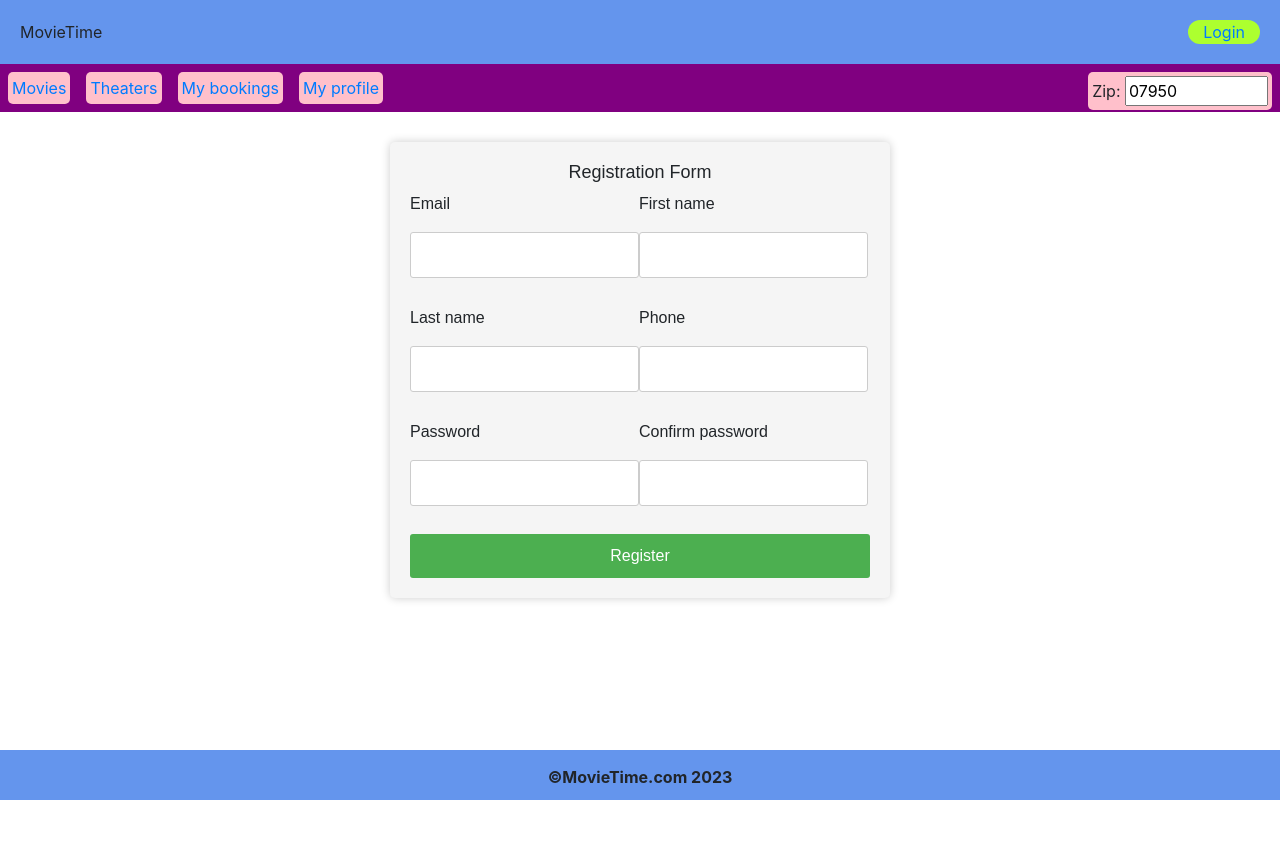
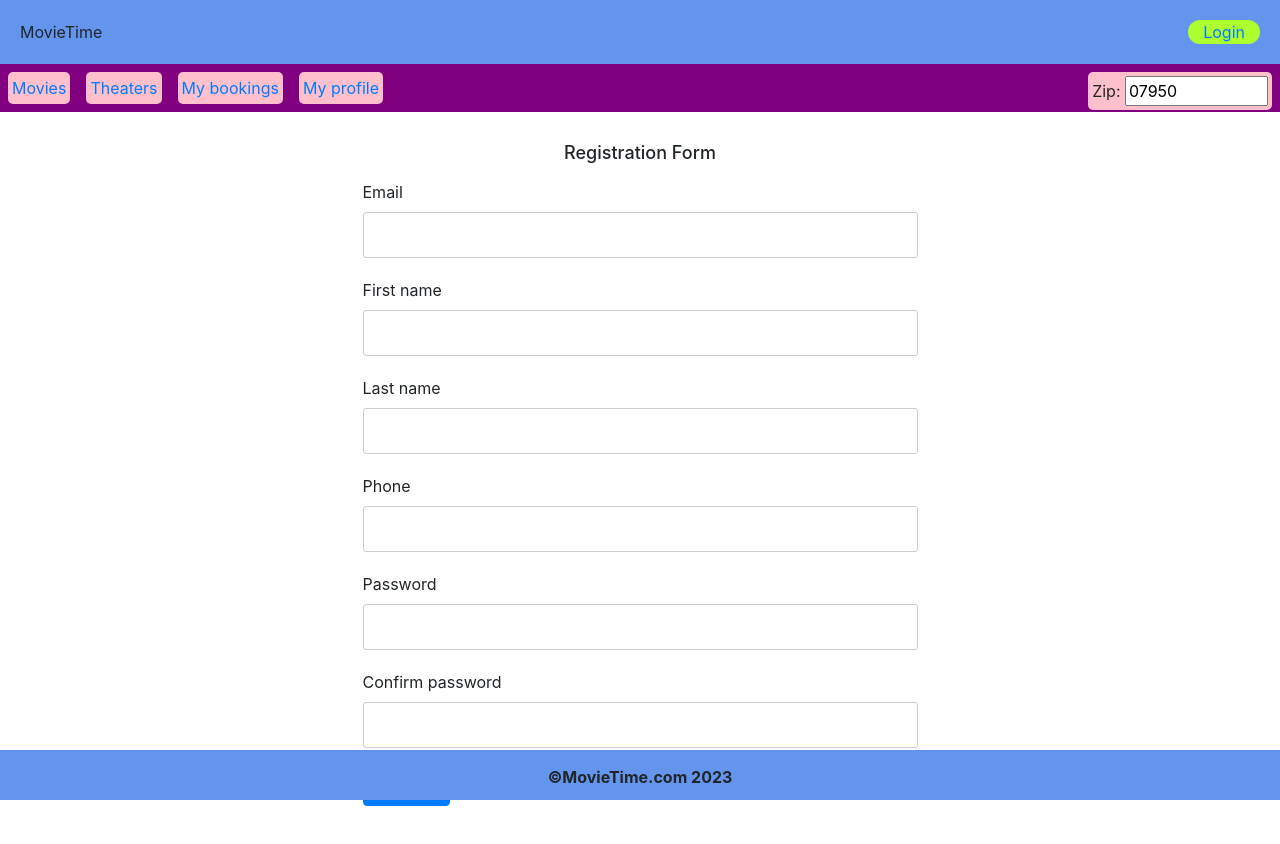
Before and after one commit to sarika-kulkarni/movietime-ui, a React (Create React App) app: page /movietime/register in a window 1280 px wide. Before the commit the page ends 800 px from the top, so only its background shows below. Built offline with nearby package versions, Linux system fonts and the light colour scheme.

Commit message:
Added registration form

```diff
--- a/src/App.css
+++ b/src/App.css
@@ -52,9 +52,6 @@ input[type="submit"]:hover {
   flex-flow: row wrap;
   justify-content: center;
   clear: both;
-  background-color: gray;
-  border: 1px solid;
-  border-radius: 10px;
 }
 
 .movie {
@@ -64,6 +61,13 @@ input[type="submit"]:hover {
   margin: 20px;
   text-align: center;
   border-radius: 10px;
+}
+
+.movie-poster {
+  background-repeat: 'no-repeat';
+  background-size: 'contain';
+  height: 200px;
+  width: 200px;
 }
 
 .available {
@@ -113,6 +117,13 @@ header {
   border-radius: 20px;
 }
 
+.show-time {
+  background-color: greenyellow;
+  padding: 0 15px;
+  border-radius: 20px;
+  margin: 0 10px;
+}
+
 .nav-zip {
   float: right;
 }
@@ -141,3 +152,19 @@ footer {
   padding: 0 10px;
   margin: 0 5px;
 }
+
+.seat {
+  margin: 12px;
+}
+
+.seat p {
+  margin-bottom: 0;
+}
+
+.seat-map {
+  background-color: lightgreen;
+}
+
+.validation-error {
+  color: red;
+}
--- a/src/app/components/booking.js
+++ b/src/app/components/booking.js
@@ -16,31 +16,31 @@ export default function Booking(props){
     return (
         <div className="container">
             <div className="row justify-content-center">
-                <div className="col-4">Booking reference:</div>
-                <div className="col-4">{booking.bookingId}</div>
+                <div className="col-2 font-weight-bold">Booking reference:</div>
+                <div className="col-2">{booking.bookingId}</div>
             </div>
             <div className="row justify-content-center">
-                <div className="col-4">Booking date:</div>
-                <div className="col-4">{booking.bookingDate}</div>
+                <div className="col-2 font-weight-bold">Booking date:</div>
+                <div className="col-2">{booking.bookingDate}</div>
             </div>
             <div className="row justify-content-center">
-                <div className="col-4">Number of adult tickets:</div>
-                <div className="col-4"> {booking.adultTickets}</div>
+                <div className="col-2 font-weight-bold">Adult tickets:</div>
+                <div className="col-2"> {booking.adultTickets}</div>
             </div>
             <div className="row justify-content-center">
-                <div className="col-4">Number of child tickets:</div>
-                <div className="col-4"> {booking.childTickets}</div>
+                <div className="col-2 font-weight-bold">Child tickets:</div>
+                <div className="col-2"> {booking.childTickets}</div>
             </div>
             <div className="row justify-content-center">
-                <div className="col-4">Seats:</div>
-                <div className="col-4">
+                <div className="col-2 font-weight-bold">Seats:</div>
+                <div className="col-2">
                     {getBookedSeats(booking.seats).map((seatId) => (
                     <span className="booked-seats">{seatId}</span>
                     ))}
                 </div>
             </div>
             <div className="row justify-content-center">
-                <div className="col-8">
+                <div className="col-2">
                     <button className="btn btn-primary mb-2" onClick={cancelBooking}>Cancel booking</button>
                 </div>
             </div>
--- a/src/app/components/movie.js
+++ b/src/app/components/movie.js
@@ -8,6 +8,11 @@ export default function Movie(props){
     const dispatch = useDispatch();
     const navigate = useNavigate();
 
+    const moviePosterUrl = `img/movie_${props.details.movieId}.jpg`
+    const moviePosterStyle = {
+        backgroundImage: `url(${moviePosterUrl})`
+    }
+
     const onSelectMovie = () => {
         const selectMovieAction = selectMovie({movie: props.details});
         dispatch(selectMovieAction);
@@ -16,6 +21,7 @@ export default function Movie(props){
 
     return (
         <div className="movie" onClick={onSelectMovie}>
+            <div className="movie-poster" style={moviePosterStyle}></div>
             <p>{props.details.title}</p>
         </div>
     )
--- a/src/app/components/movieShows.js
+++ b/src/app/components/movieShows.js
@@ -26,12 +26,20 @@ export default function MovieShows(props){
     return(
         <>
             { data.map((showDetails) => (
-            <div key={showDetails.theater.theaterId} className="movie-shows">
-                <p>{showDetails.theater.theaterName}</p>
-                <div className="shows">
-                { showDetails.movieShows.map((show) => (
-                    <MovieShow key={show.movieShowId} show={show} theater={showDetails.theater}/>
-                ))}
+            <div key={showDetails.theater.theaterId} className="container m-3">
+                <div className="row justify-content-center">
+                    <div className="col-4">{showDetails.theater.theaterName}</div>
+                </div>
+                <div className="row justify-content-center">
+                    <div className="col-4">Zip: {showDetails.theater.zip}</div>
+                </div>
+
+                <div className="row justify-content-center">
+                    <div className="col-4">
+                        { showDetails.movieShows.map((show) => (
+                            <MovieShow key={show.movieShowId} show={show} theater={showDetails.theater}/>
+                        ))}
+                    </div>
                 </div>
             </div>
             ))}
--- a/src/app/components/seatMap.js
+++ b/src/app/components/seatMap.js
@@ -53,7 +53,8 @@ export default function SeatMap(props){
             columns.push(
             <td key={`${rowId}${i}`}>
                 <div className={`seat ${booked ? 'booked' : 'available'}`}>
-                    <input type="checkbox" value={`${rowId}:${i}`} disabled={booked} onClick={selectSeat}/>
+                    <p><input type="checkbox" value={`${rowId}:${i}`} disabled={booked} onClick={selectSeat}/></p>
+                    <p>{`${rowId}${i}`}</p>
                 </div>
             </td>
             );
@@ -73,7 +74,7 @@ export default function SeatMap(props){
 
     return (
         <>
-            <table>
+            <table className="seat-map">
                 <tbody>{seatMapRows(numberOfRows, numberOfSeatsPerRow)}</tbody>
             </table>
         </>
--- a/src/app/components/theater.js
+++ b/src/app/components/theater.js
@@ -1,8 +1,15 @@
 export default function Theater(props){
 
     return (
-        <div className="theater">
-            <p>{props.details.theaterName}</p>
+        <div className="container m-4">
+            <div className="row justify-content-center">
+                <div className="col-2 font-weight-bold">Theater name:</div>
+                <div className="col-4">{props.details.theaterName}</div>
+            </div>
+            <div className="row justify-content-center">
+                <div className="col-2 font-weight-bold">Zip:</div>
+                <div className="col-4">{props.details.zip}</div>
+            </div>
         </div>
     )
 }
--- a/src/app/routes/bookShow.jsx
+++ b/src/app/routes/bookShow.jsx
@@ -53,17 +53,36 @@ export default function Booking(){
     }
 
     return (
-        <form onSubmit={onBookShow}>
+        <>
             <p className={isSuccess ? 'success-message' : 'failure-message'}>
                 {isSuccess && `Your booking is confirmed. Booking reference number: ${data.bookingId}`}
                 {isError && 'Sorry, unable to book your show now'}
             </p>
-            <p>Select show date: <input type="date" onChange={onSelectShowDate}/></p>
-            <p>Number of adult tickets: <input type="number" onChange={(e) => setAdultTickets(e.target.value)} /></p>
-            <p>Number of child tickets: <input type="number" onChange={(e) => setChildTickets(e.target.value)} /></p>
-            <p>Select seats:</p>
-            <SeatMap showDate={selectedShowDate} movieShowId={movieShow.movieShowId} onSeatSelect={updateRequestedSeats}/>
-            <p><input type="submit" value="Book show" /></p>
-        </form>
+            <form onSubmit={onBookShow}>
+                <div className="form-group">
+                    <p className={isSuccess ? 'success-message' : 'failure-message'}>
+                    {isSuccess && `Your booking is confirmed. Booking reference number: ${data.bookingId}`}
+                    {isError && 'Sorry, unable to book your show now'}
+                    </p>
+                </div>
+                <div className="form-group">
+                    <label>Show date:</label>
+                    <input className="form-control" type="date" onChange={onSelectShowDate}/>
+                </div>
+                <div className="form-group">
+                    <label>Number of adult tickets:</label>
+                    <input className="form-control" min="1" type="number" onChange={(e) => setAdultTickets(e.target.value)} />
+                </div>
+                <div className="form-group">
+                    <label>Number of child tickets:</label>
+                    <input className="form-control" min="1" type="number" onChange={(e) => setChildTickets(e.target.value)} />
+                </div>
+                <div className="form-group">
+                    <label>Select seats:</label>
+                    <SeatMap showDate={selectedShowDate} movieShowId={movieShow.movieShowId} onSeatSelect={updateRequestedSeats}/>
+                </div>
+                <button type="submit" className="btn btn-primary mb-2">Book show</button>
+            </form>
+        </>
     )
 }
--- a/src/app/routes/login.jsx
+++ b/src/app/routes/login.jsx
@@ -37,11 +37,16 @@ export default function Login(){
         <form method="post" onSubmit={handleLoginRequest}>
             <div className="form-group">
                 <label>Username</label>
-                <input className="form-control" type="text" name="username" onChange={(e) => {setUsername(e.target.value)}} />
+                <input required className="form-control"
+                pattern="[a-z0-9._%+-]+@[a-z0-9.-]+\.[a-z]{2,}$"
+                type="text" name="username"
+                onChange={(e) => {setUsername(e.target.value)}} />
             </div>
             <div className="form-group">
                 <label>Password</label>
-                <input className="form-control" type="password" name="password" onChange={(e) => {setPassword(e.target.value)}} />
+                <input required className="form-control"
+                type="password" name="password"
+                onChange={(e) => {setPassword(e.target.value)}} />
             </div>
             <button type="submit" className="btn btn-primary mb-2">Login</button>
             <p className="register-link">Not a user? <Link to="/movietime/register">Register</Link></p>
--- a/src/app/routes/movieDetails.jsx
+++ b/src/app/routes/movieDetails.jsx
@@ -7,10 +7,19 @@ export default function MovieDetails() {
 
     return (
         <>
-            <div className="movie-details">
-                <p><span>Director:</span><span>{movieDetails.director}</span></p>
-                <p><span>Genre:</span><span>{movieDetails.genre}</span></p>
-                <p><span>Duration:</span><span>{movieDetails.duration} minutes</span></p>
+            <div className="container">
+                <div className="row justify-content-center">
+                    <div className="col-2 font-weight-bold">Director:</div>
+                    <div className="col-2">{movieDetails.director}</div>
+                </div>
+                <div className="row justify-content-center">
+                    <div className="col-2 font-weight-bold">Genre:</div>
+                    <div className="col-2">{movieDetails.genre}</div>
+                </div>
+                <div className="row justify-content-center">
+                    <div className="col-2 font-weight-bold">Duration:</div>
+                    <div className="col-2">{movieDetails.duration}</div>
+                </div>
             </div>
             <MovieShows key={movieDetails.movieId} movieId={movieDetails.movieId} />
         </>
--- a/src/app/routes/myProfile.jsx
+++ b/src/app/routes/myProfile.jsx
@@ -46,19 +46,44 @@ export default function MyProfile(){
     if(updating){
         return(
             <form onSubmit={updateMyProfile}>
-                <p>First name: <input type="text" value={firstName} onChange={(e) => {e.preventDefault(); setFirstName(e.target.value);}}/></p>
-                <p>Last name: <input type="text" value={lastName} onChange={(e) => {e.preventDefault(); setLastName(e.target.value)}}/></p>
-                <p>Phone: <input type="text" value={phone} onChange={(e) => {e.preventDefault(); setPhone(e.target.value)}}/></p>
-                <p><input type="submit" value="Save" /> <button name="cancel" onClick={cancelUpdate}>Cancel</button></p>
+                <div className="form-group">
+                    <label>First name</label>
+                    <input required type="text" value={firstName} className="form-control"
+                    onChange={(e) => {e.preventDefault(); setFirstName(e.target.value);}}/>
+                </div>
+                <div className="form-group">
+                    <label>Last name</label>
+                    <input required type="text" value={lastName} className="form-control"
+                    onChange={(e) => {e.preventDefault(); setLastName(e.target.value);}}/>
+                </div>
+                <div className="form-group">
+                    <label>Phone</label>
+                    <input required type="text" value={phone} className="form-control"
+                    onChange={(e) => {e.preventDefault(); setPhone(e.target.value);}}/>
+                </div>
+                <p><button type="submit" className="btn btn-primary mb-2">Save</button> <button className="btn btn-secondary mb-2" name="cancel" onClick={cancelUpdate}>Cancel</button></p>
             </form>
         )
     }else{
         return(
-            <div>
-                <p>First name: {data.firstName}</p>
-                <p>Last name: {data.lastName}</p>
-                <p>Phone: {data.phone}</p>
-                <p><button onClick={() => {setUpdating(true)}}>Update my profile</button></p>
+            <div className="container">
+                <div className="row justify-content-center">
+                    <div className="col-2 font-weight-bold">First name:</div>
+                    <div className="col-2">{data.firstName}</div>
+                </div>
+                <div className="row justify-content-center">
+                    <div className="col-2 font-weight-bold">Last name:</div>
+                    <div className="col-2">{data.lastName}</div>
+                </div>
+                <div className="row justify-content-center">
+                    <div className="col-2 font-weight-bold">Phone:</div>
+                    <div className="col-2">{data.phone}</div>
+                </div>
+                <div className="row justify-content-center">
+                    <div className="col-4">
+                        <button className="btn btn-primary mb-2" onClick={() => {setUpdating(true)}}>Update my profile</button>
+                    </div>
+                </div>
             </div>
         )
     }
--- a/src/app/routes/registration.jsx
+++ b/src/app/routes/registration.jsx
@@ -9,11 +9,19 @@ export default function Registration(){
     const [phone, setPhone] = useState('');
     const [password, setPassword] = useState('');
     const [confirmPassword, setConfirmPassword] = useState('');
+    const [validationError, setValidationError] = useState('')
 
-    const [registerUser] = useRegisterUserMutation();
+    const [registerUser, {isSuccess}] = useRegisterUserMutation();
 
     function processRegistration(e){
         e.preventDefault();
+
+        if(password !== confirmPassword){
+            setValidationError("Passwords do not match.")
+            return;
+        }else{
+            setValidationError("")
+        }
 
         const registrationRequest = {
             email: email,
@@ -31,36 +39,38 @@ export default function Registration(){
 
     return (
        <div>
-
-        <form className="registration-form" onSubmit={processRegistration} >
+        <form onSubmit={processRegistration} >
             <h2>Registration Form</h2>
-            <label >
-                <p>Email</p>
-                <input className="form-input" type="email" onChange={(e) => setEmail(e.target.value)} />
-            </label>
-            <label>
-                <p>First name</p>
-                <input className="form-input" onChange={(e) => setFirstName(e.target.value)} />
-            </label>
-            <label>
-                <p>Last name</p>
-                <input className="form-input" onChange={(e) => setLastName(e.target.value)} />
-            </label>
-            <label>
-                <p>Phone</p>
-                <input className="form-input" onChange={(e) => setPhone(e.target.value)} />
-            </label>
-            <label>
-                <p>Password</p>
-                <input className="form-input" type="password" onChange={(e) => setPassword(e.target.value)} />
-            </label>
-            <label>
-                <p>Confirm password</p>
-                <input className="form-input" type="password" onChange={(e) => setConfirmPassword(e.target.value)} />
-            </label>
-            <input className="form-input-register" type="submit" name="Register" value="Register" />
+            <div className="form-group">
+                { validationError && <p class="validation-error font-weight-bold">{validationError}</p>}
+                { isSuccess && <p class="success-message font-weight-bold">Registration is successful</p>}
+            </div>
+            <div className="form-group" >
+                <label>Email</label>
+                <input required pattern="[a-z0-9._%+-]+@[a-z0-9.-]+\.[a-z]{2,}$" className="form-input" type="email" onChange={(e) => setEmail(e.target.value)} />
+            </div>
+            <div className="form-group">
+                <label>First name</label>
+                <input required className="form-input" onChange={(e) => setFirstName(e.target.value)} />
+            </div>
+            <div className="form-group">
+                <label>Last name</label>
+                <input required className="form-input" onChange={(e) => setLastName(e.target.value)} />
+            </div>
+            <div className="form-group">
+                <label>Phone</label>
+                <input required className="form-input" onChange={(e) => setPhone(e.target.value)} />
+            </div>
+            <div className="form-group">
+                <label>Password</label>
+                <input required className="form-input" type="password" onChange={(e) => setPassword(e.target.value)} />
+            </div>
+            <div className="form-group">
+                <label>Confirm password</label>
+                <input required className="form-input" type="password" onChange={(e) => setConfirmPassword(e.target.value)} />
+            </div>
+            <button type="submit" className="btn btn-primary mb-2">Register</button>
         </form>
         </div>
-
     )
 }
--- a/src/app/services/movieShowApi.js
+++ b/src/app/services/movieShowApi.js
@@ -9,7 +9,7 @@ export const movieShowApi = createApi({
         return headers;
     }
    }),
-  tagTypes: ['SeatMap'],
+  tagTypes: ['SeatMap','Booking'],
   endpoints: (builder) => ({
     getAvailability: builder.query({
       query: ({movieShowId, showDate}) => {
@@ -23,7 +23,7 @@ export const movieShowApi = createApi({
           method: 'POST',
           body: bookingRequest
         }),
-        invalidatesTags: ['SeatMap']
+        invalidatesTags: ['SeatMap','Booking']
       }),
   }),
 });
```
Also changed, not shown: 1 other file (tests, documents, lock files or other folders).
